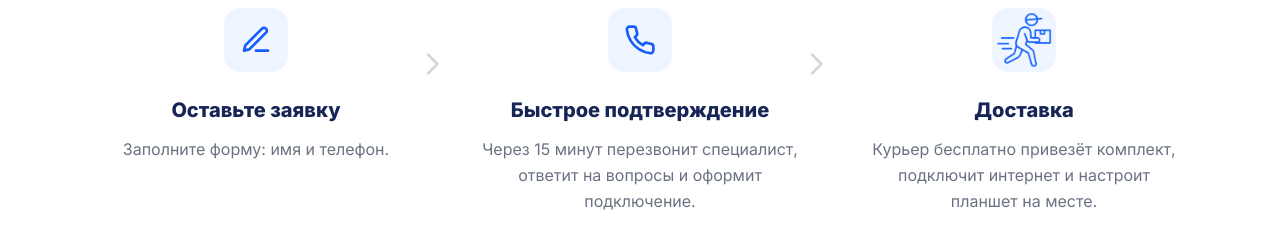
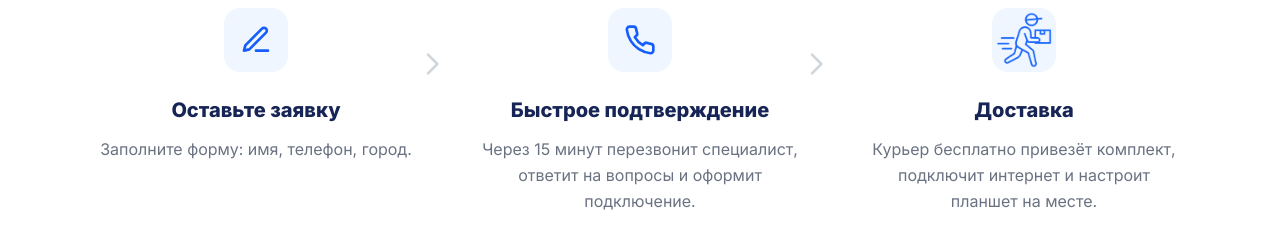
Before and after one commit to Leonard0303/back-to-school, a Vue app: page / in a window 1280 px wide. Shown: the part 1820-2046 px from the top of the page. Built offline with nearby package versions, Linux system fonts and the light colour scheme.

Commit message:
обновлено описание первого шага: добавлено поле "город" в форму заявки для русского и казахского языков

```diff
--- a/src/translations.ts
+++ b/src/translations.ts
@@ -28,7 +28,7 @@ export const translations = {
     steps: {
       title: 'ПОДКЛЮЧИТЬСЯ ОЧЕНЬ ПРОСТО!',
       step1Title: 'Оставьте заявку',
-      step1Desc: 'Заполните форму: имя и телефон.',
+      step1Desc: 'Заполните форму: имя, телефон, город.',
       step2Title: 'Быстрое подтверждение',
       step2Desc: 'Через 15 минут перезвонит специалист, ответит на вопросы и оформит подключение.',
       step3Title: 'Доставка',
@@ -80,7 +80,7 @@ export const translations = {
     steps: {
       title: 'ҚОСЫЛУ ӨТЕ ОҢАЙ!',
       step1Title: 'Өтінім қалдырыңыз',
-      step1Desc: 'Форманы толтырыңыз: атыңыз бен телефоныңыз.',
+      step1Desc: 'Форманы толтырыңыз: атыңыз, телефоныңыз, қалаңыз.',
       step2Title: 'Жылдам растау',
       step2Desc: '15 минуттан кейін маман хабарласып, сұрақтарға жауап береді және қосылуды рәсімдейді.',
       step3Title: 'Жеткізу',
```
